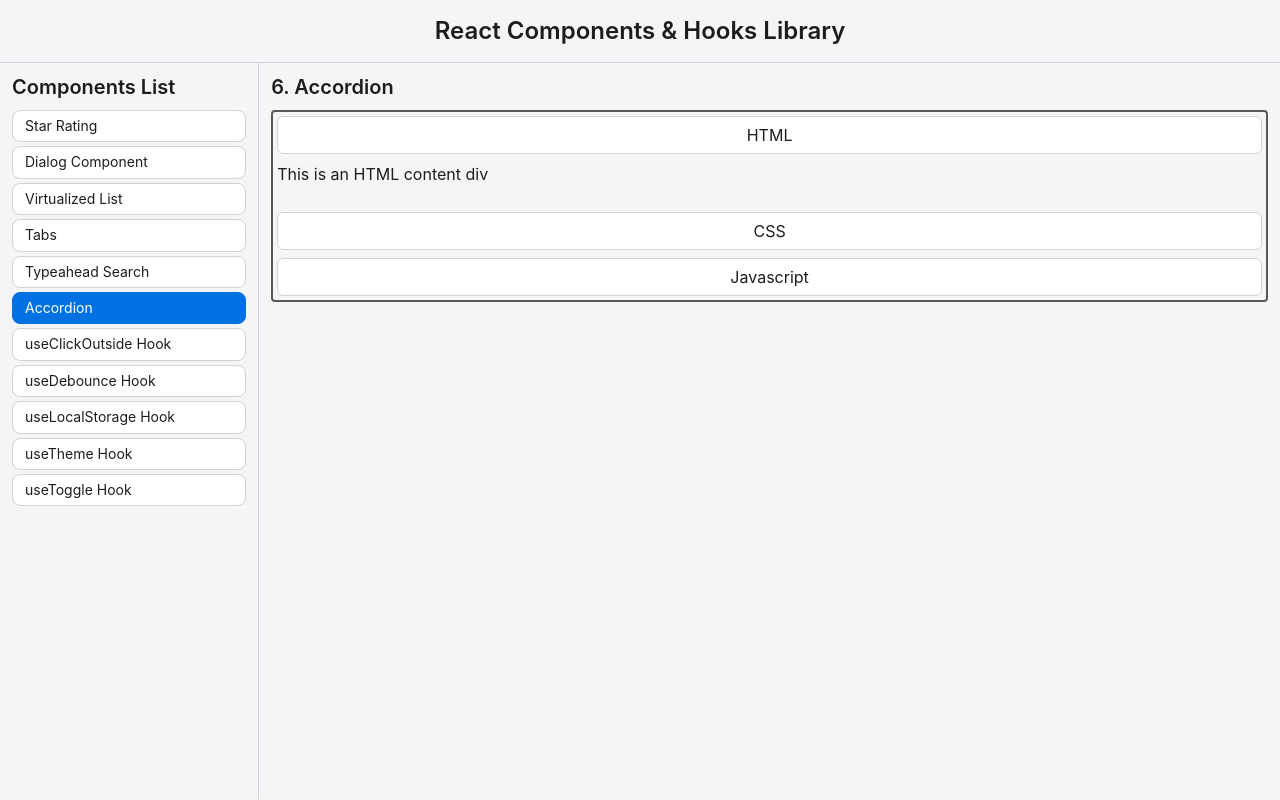
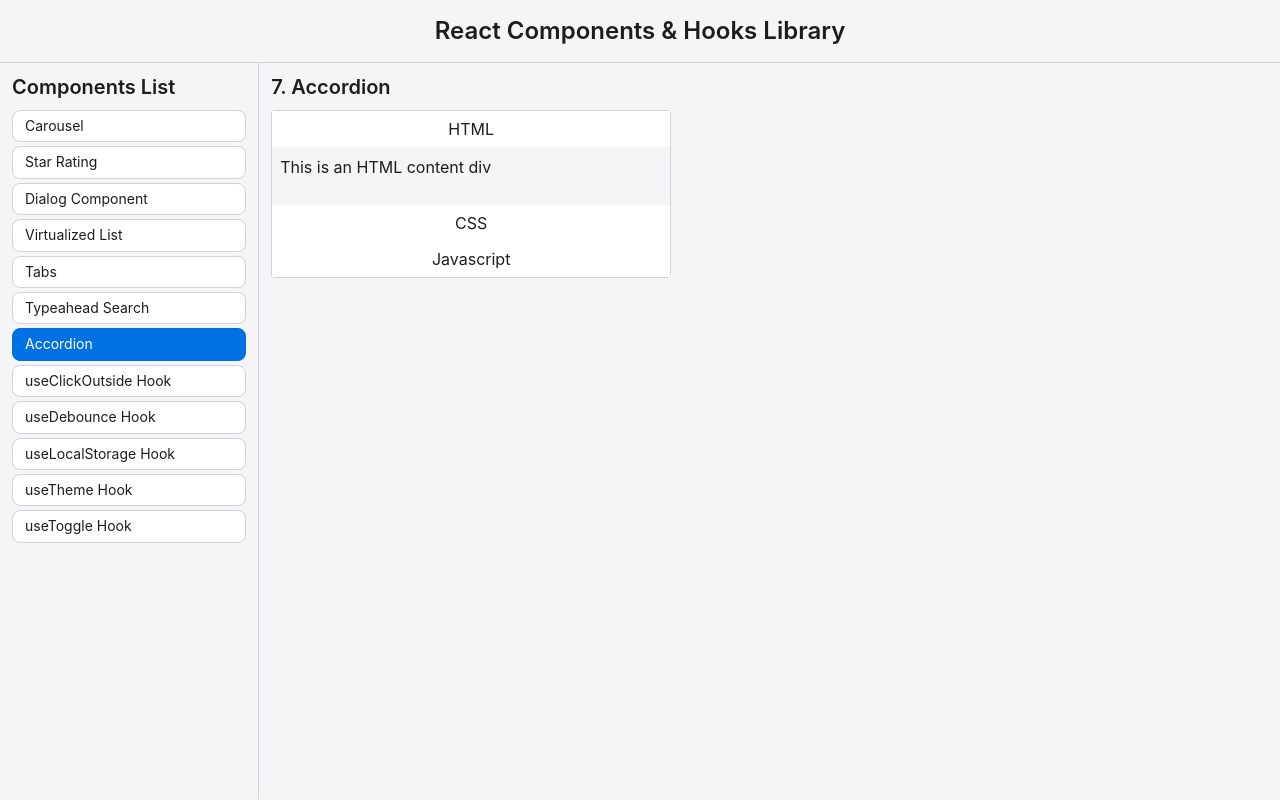
Before and after one commit to VasuGarg07/react-library, a React (Vite) app: page / in a window 1280 px wide. Both pictures are taken after a click on the item "Accordion". Built offline with nearby package versions, Linux system fonts and the light colour scheme.

Commit message:
Carousel Component

```diff
--- a/src/ComponentsList.jsx
+++ b/src/ComponentsList.jsx
@@ -9,8 +9,10 @@ import ClickOutsideHook from "./demos/ClickOutsideHook";
 import VirtualListDemo from "./demos/VirtualListDemo";
 import DialogDemo from "./demos/DialogDemo";
 import RatingDemo from "./demos/RatingDemo";
+import CarouselDemo from "./demos/CarouselDemo";
 
 const APPS_LIST = [
+    { name: "Carousel", component: <CarouselDemo /> },
     { name: "Star Rating", component: <RatingDemo /> },
     { name: "Dialog Component", component: <DialogDemo /> },
     { name: "Virtualized List", component: <VirtualListDemo /> },
--- /dev/null
+++ b/src/components/Accordion.css
@@ -0,0 +1,25 @@
+.accordion-container {
+    display: flex;
+    justify-content: center;
+    flex-direction: column;
+    border-radius: 4px;
+    border: 1px solid var(--border-color);
+    width: 400px;
+}
+
+.accordion-tab {
+    border-radius: 0;
+    border: none;
+}
+
+.accordion-content {
+    padding: 8px;
+}
+
+.hide {
+    display: none;
+}
+
+.show {
+    display: block;
+}
--- a/src/components/Accordion.jsx
+++ b/src/components/Accordion.jsx
@@ -1,4 +1,5 @@
 import React, { Fragment, useState } from 'react'
+import "./Accordion.css";
 
 const tabsData = [
   {
@@ -22,24 +23,15 @@ const Accordion = ({ data = tabsData }) => {
   const [active, setActive] = useState(data[0].id);
 
   return (
-    <div style={{
-      display: "flex",
-      justifyContent: "center",
-      gap: "8px",
-      flexDirection: "column",
-      padding: "4px",
-      borderRadius: "4px",
-      border: "2px solid #585858"
-    }}>
+    <div className='accordion-container'>
       {data.map(item => (
         <Fragment key={item.id}>
           <button
             onClick={() => setActive(item.id)}
-            style={{ backgroundClip: active === item.id ? "#4d95cf" : "#fff" }}>
+            className={`accordion-tab`}>
             {item.label}
           </button>
-          <p
-            style={{ display: active === item.id ? "block" : "none" }}>
+          <p className={`accordion-content ${active === item.id ? "show": "hide"}`}>
             {item.content}
           </p>
         </Fragment>
--- /dev/null
+++ b/src/components/Carousel.css
@@ -0,0 +1,36 @@
+.carousel-container {
+    position: relative;
+    width: 600px;
+    height: 400px;
+}
+
+.carousel-img {
+    width: 100%;
+    height: 100%;
+    object-fit: cover;
+}
+
+.carousel-btn {
+    background-color: rgba(0, 0, 0, 0.2);
+    border: none;
+    border-radius: 0;
+    height: 100%;
+    color: white;
+    font-size: 32px;
+}
+
+.carousel-btn:hover {
+    background-color: rgba(0, 0, 0, 0.3);
+}
+
+.prev-btn {
+    position: absolute;
+    top: 0;
+    left: 0;
+}
+
+.next-btn {
+    position: absolute;
+    top: 0;
+    right: 0;
+}
--- /dev/null
+++ b/src/components/Carousel.jsx
@@ -0,0 +1,30 @@
+import React, { useState } from 'react';
+import "./Carousel.css";
+
+const Carousel = ({ imageList }) => {
+    const [index, setIndex] = useState(0);
+    const handleNext = () => setIndex(prev => prev === imageList.length - 1 ? 0 : prev+1);
+    const handlePrev = () => setIndex(prev => prev === 0 ? imageList.length - 1 : prev-1);
+
+    return (
+        <div className='carousel-container'>
+            <button
+                className='carousel-btn prev-btn'
+                onClick={handlePrev}>
+                    ◀
+            </button>
+            <img
+                className='carousel-img'
+                src={imageList[index]}
+                alt={`Carousel Image ${index + 1}`}
+            />
+            <button
+                className='carousel-btn next-btn'
+                onClick={handleNext}>
+                    ►
+            </button>
+        </div>
+    )
+}
+
+export default Carousel
--- /dev/null
+++ b/src/demos/CarouselDemo.jsx
@@ -0,0 +1,23 @@
+import React from 'react'
+import Carousel from '../components/Carousel';
+
+const CarouselDemo = () => {
+    const imageList = [
+        "https://picsum.photos/id/10/2500/1667",
+        "https://picsum.photos/id/11/2500/1667",
+        "https://picsum.photos/id/12/2500/1667",
+        "https://picsum.photos/id/13/2500/1667",
+        "https://picsum.photos/id/14/2500/1667",
+        "https://picsum.photos/id/15/2500/1667",
+        "https://picsum.photos/id/16/2500/1667",
+        "https://picsum.photos/id/17/2500/1667",
+        "https://picsum.photos/id/18/2500/1667",
+        "https://picsum.photos/id/19/2500/1667",
+    ];
+
+  return (
+    <Carousel imageList={imageList} />
+  )
+}
+
+export default CarouselDemo
```
